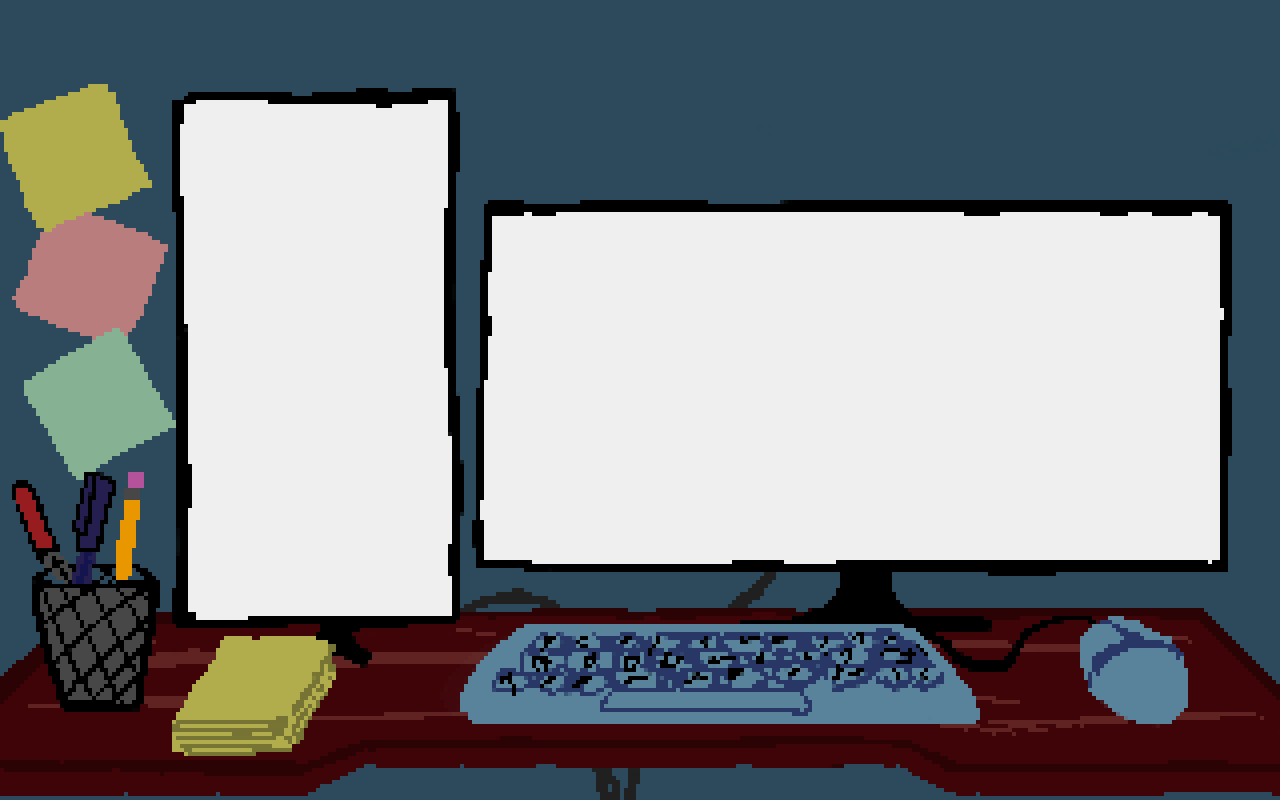
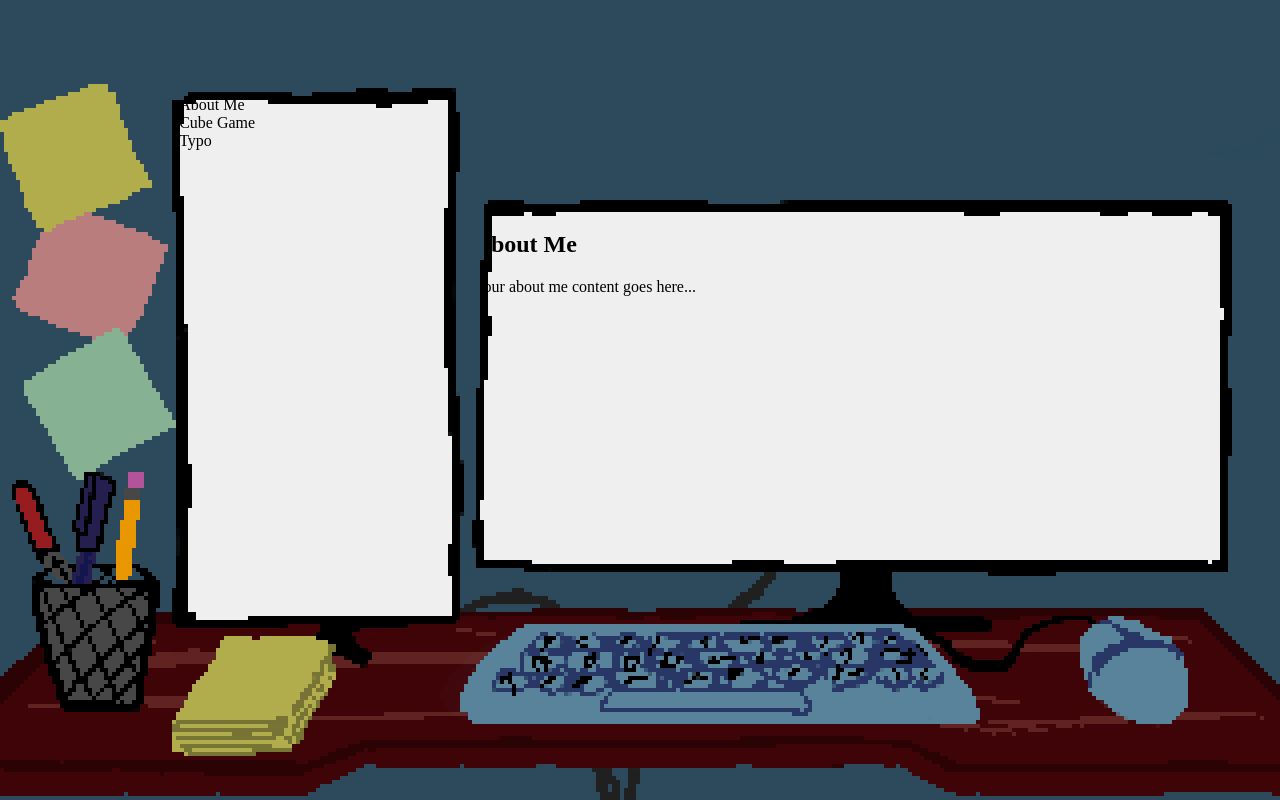
Before and after one commit to mbaltman/PortfolioWebsite, a React (Create React App) app in the folder my-app/: page / in a window 1280 px wide. Built offline with nearby package versions, Linux system fonts and the light colour scheme.

Commit message:
Add Favicon and nav bar
basics of nav bar funcitonality is in.
missing: Styling, Content

```diff
--- a/my-app/public/index.html
+++ b/my-app/public/index.html
@@ -12,6 +12,8 @@
       user's mobile device or desktop. See https://developers.google.com/web/fundamentals/web-app-manifest/
     -->
     <link rel="manifest" href="%PUBLIC_URL%/manifest.json" />
+    <link rel="icon" type="image/x-icon" href="%PUBLIC_URL%/favicon.ico">
+
     <!--
       Notice the use of %PUBLIC_URL% in the tags above.
       It will be replaced with the URL of the `public` folder during the build.
--- a/my-app/src/App.js
+++ b/my-app/src/App.js
@@ -1,9 +1,55 @@
 import pixelDesktop from './imgs/ComputerPixelArt-HighResolution.png';
 
 import './css/pixelDesktop.css';
+import {useState} from "react";
+
+// AboutMe.js
+const AboutMe = () => {
+    return (
+        <div className="p-6">
+            <h2 className="text-2xl font-bold mb-4">About Me</h2>
+            <p>Your about me content goes here...</p>
+        </div>
+    );
+};
+
+// CubeGame.js
+const CubeGame = () => {
+    return (
+        <div className="p-6">
+            <h2 className="text-2xl font-bold mb-4">Cube Game</h2>
+            <p>Your cube game content goes here...</p>
+        </div>
+    );
+};
+
+// Typo.js
+const Typo = () => {
+    return (
+        <div className="p-6">
+            <h2 className="text-2xl font-bold mb-4">Typo</h2>
+            <p>Your typo content goes here...</p>
+        </div>
+    );
+};
 
 function App() {
-  return (
+    const [activeComponent, setActiveComponent] = useState('AboutMe');
+
+    const renderContent = () => {
+        switch(activeComponent) {
+            case 'AboutMe':
+                return <AboutMe />;
+            case 'CubeGame':
+                return <CubeGame />;
+            case 'Typo':
+                return <Typo />;
+            default:
+                return <AboutMe />;
+        }
+    };
+
+    return (
       <div className="App">
           <div className="fullScreen" id="fullScreenImage">
               <img id="pixelDesktopImg"
@@ -13,15 +59,40 @@ function App() {
 
           <div className="fullScreen" id="fullScreenContent">
               <div id="navBar">
-
+                  <NavItem
+                      title="About Me"
+                      isActive={activeComponent === 'AboutMe'}
+                      onClick={() => setActiveComponent('AboutMe')}
+                  />
+                  <NavItem
+                      title="Cube Game"
+                      isActive={activeComponent === 'CubeGame'}
+                      onClick={() => setActiveComponent('CubeGame')}
+                  />
+                  <NavItem
+                      title="Typo"
+                      isActive={activeComponent === 'Typo'}
+                      onClick={() => setActiveComponent('Typo')}
+                  />
               </div>
 
               <div id="content">
-
+                  {renderContent()}
               </div>
           </div>
       </div>
-  );
+    );
 }
 
+const NavItem = ({title, isActive, onClick}) => {
+    return (
+        <div
+            className={`p-4 cursor-pointer hover:bg-gray-100 ${isActive ? 'bg-gray-200' : ''}`}
+            onClick={onClick}
+        >
+            <span className="text-lg font-medium cursor-pointer unselectable-text">{title}</span>
+        </div>
+    );
+};
+
 export default App;
--- a/my-app/src/css/pixelDesktop.css
+++ b/my-app/src/css/pixelDesktop.css
@@ -15,9 +15,16 @@ body {
     height: 100vh;
     display: flex;
 }
+.unselectable-text {
+    -webkit-user-select: none; /* Safari */
+    -moz-user-select: none; /* Firefox */
+    -ms-user-select: none; /* IE10+/Edge */
+    user-select: none; /* Standard */
+}
 
 #fullScreenImage{
     z-index: 2;
+    pointer-events: none;
 }
 
 #fullScreenContent{
```
Also changed, not shown: my-app/src/logo.svg (deleted), 1 other file (tests, documents, lock files or other folders).
